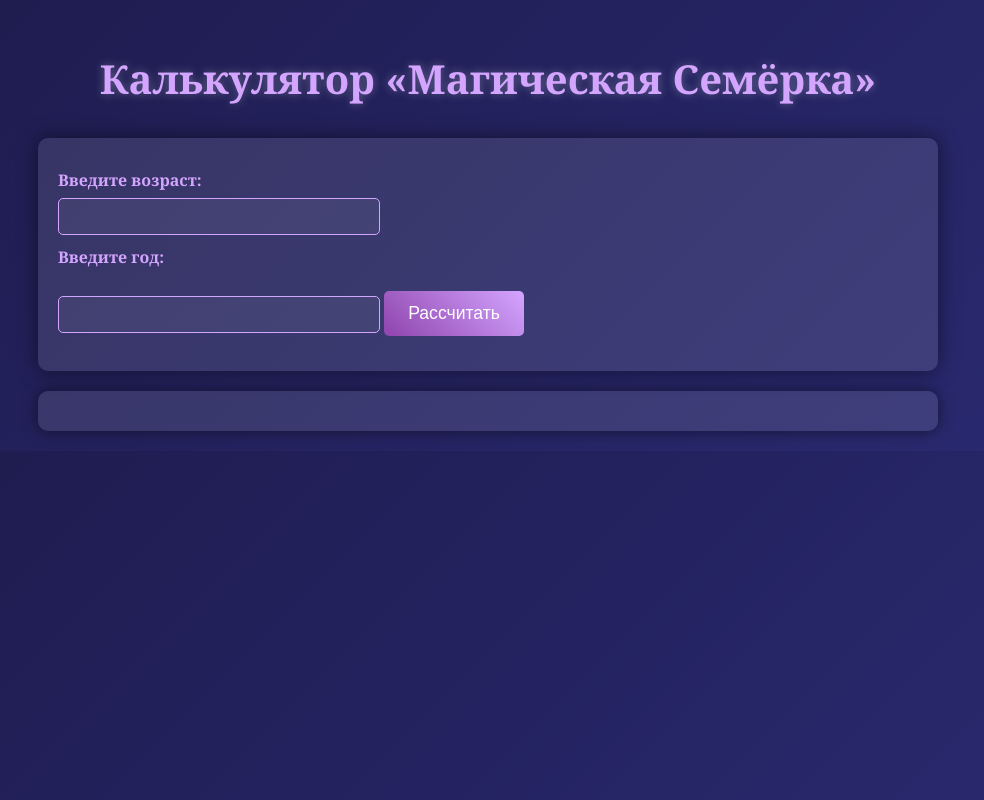
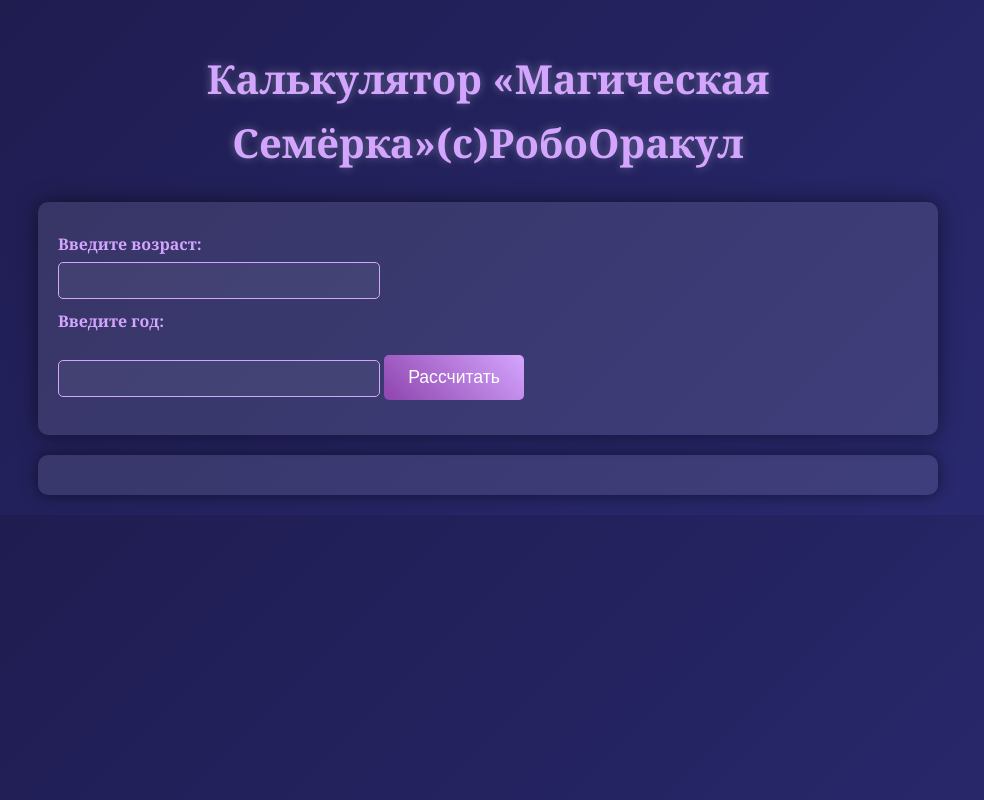
Before and after one commit to RoboOracle/magicseven, a plain HTML site: page index.html in a window 1280 px wide. Shown: the whole page, without its empty margins (152-1136 px from the left). Drawn offline with Linux system fonts and the light colour scheme.

Commit message:
index.html

```diff
--- a/index.html
+++ b/index.html
@@ -3,7 +3,7 @@
 <head>
     <meta charset="UTF-8">
     <meta name="viewport" content="width=device-width, initial-scale=1.0">
-    <title>Калькулятор Магическая Семёрка</title>
+    <title>Калькулятор Магическая Семёрка от канала РобоОракул </title>
     <style>
         body {
             font-family: 'Georgia', serif;
@@ -77,7 +77,7 @@
     </style>
 </head>
 <body>
-    <h1>Калькулятор «Магическая Семёрка»</h1>
+    <h1>Калькулятор «Магическая Семёрка»(с)РобоОракул</h1>
     <form id="calcForm">
         <label for="age">Введите возраст:</label>
         <input type="number" id="age" min="0" required>
```
